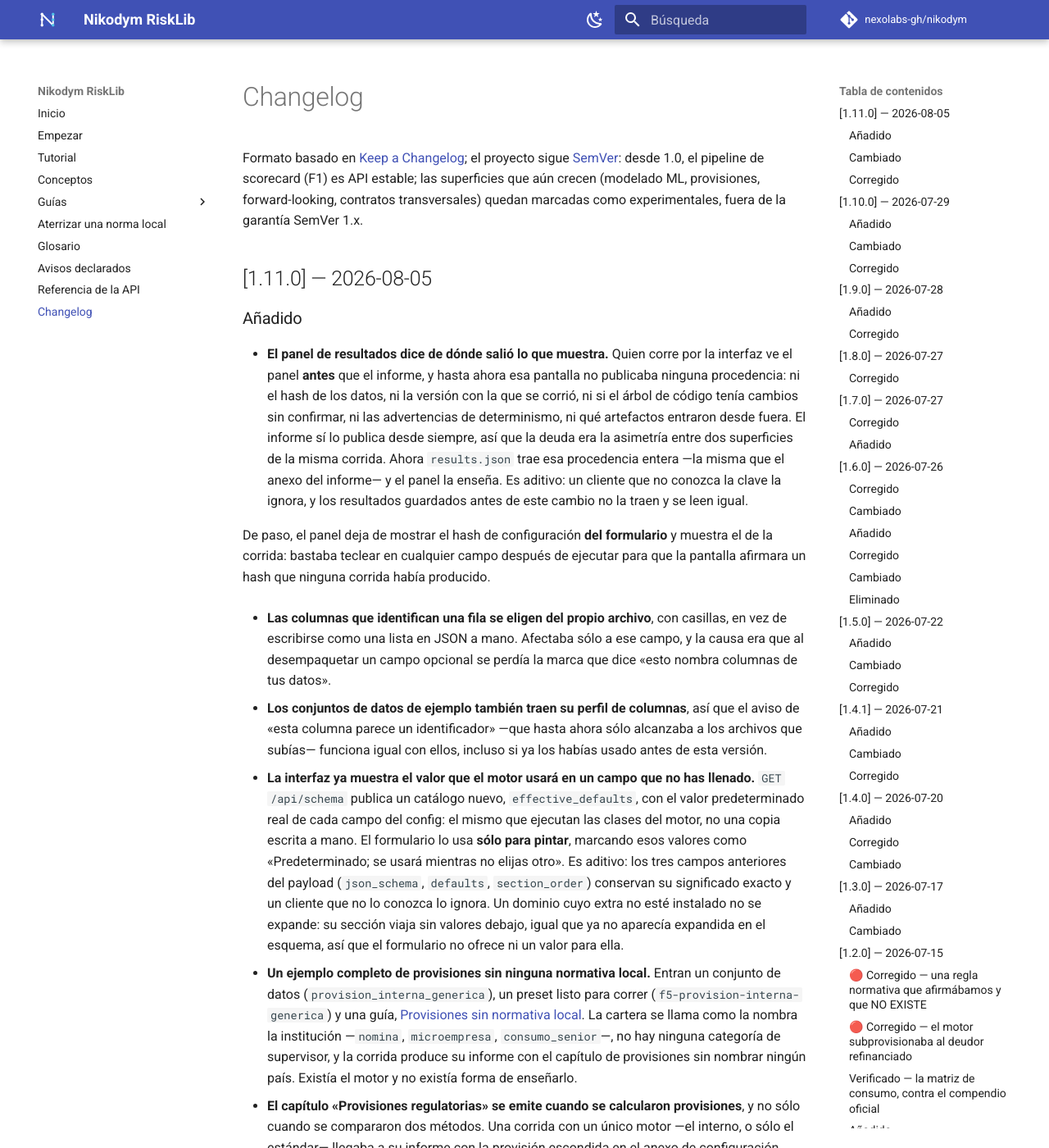
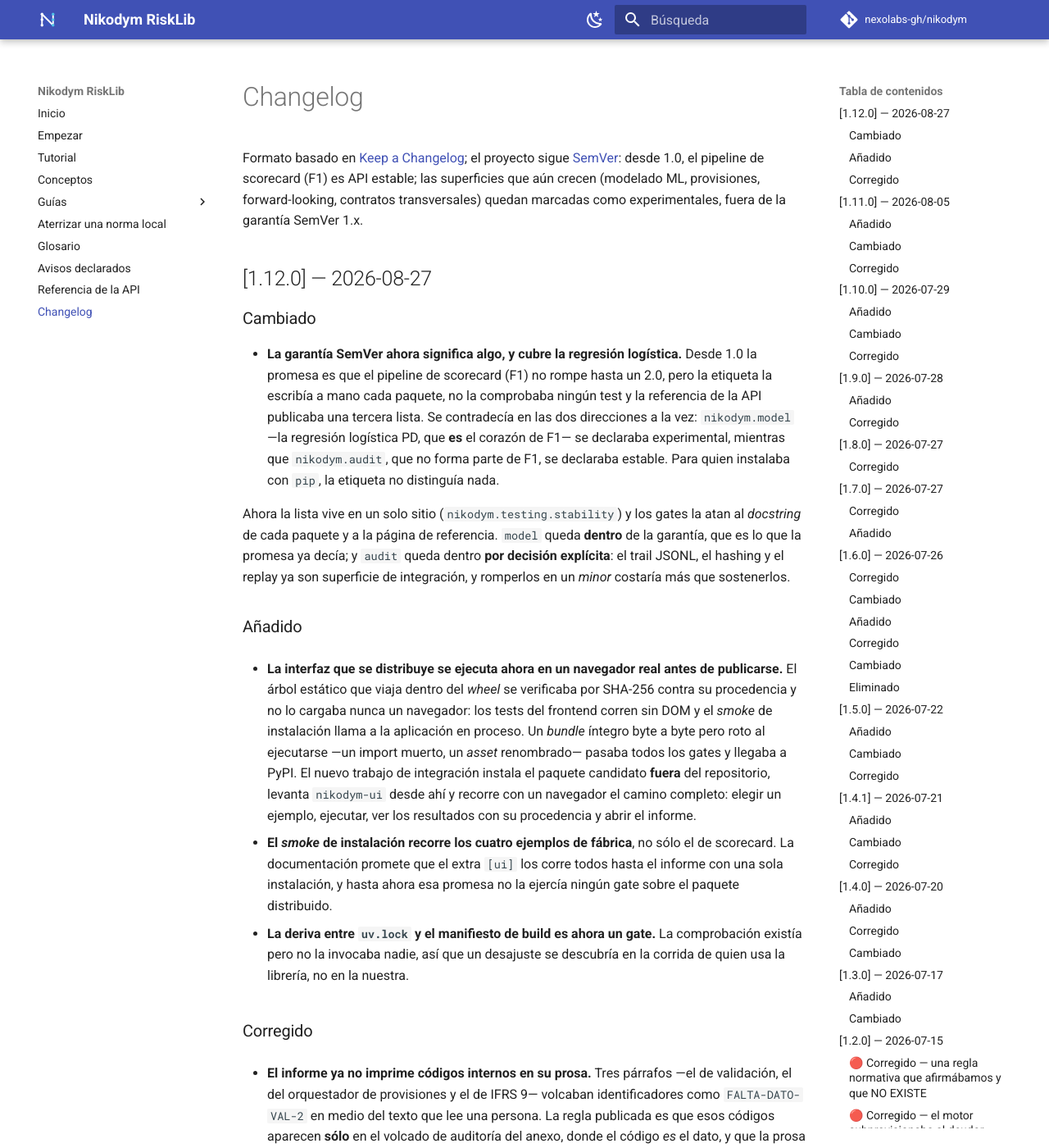
Before and after one commit to nexolabs-gh/nikodym, an MkDocs documentation site: the page built from docs_site/changelog.md, in a window 1280 px wide and 1400 px high. Shown: the whole window at 82% size. Built offline with MkDocs 1.6.1 and Material for MkDocs 9.7.7, drawn with Linux system fonts in a browser that asks for light colours; comment, search, counter and statistics services are not loaded; some of the changed text lies outside the part shown.

Commit message:
docs: corrige el copy público desalineado y corta la 1.12.0
Cuatro afirmaciones falsas o viejas en superficies que lee alguien que todavía no instaló nada:

- `README.md` SUBDECLARABA la reproducibilidad: decía que el hash del `uv.lock` estaba «pendiente» y
  que el campo «viaja vacío». Medido en vivo, `build_uv_lock_hash()` devuelve
  `32c611ad…3540d24` —idéntico al sha256 del lock— y `core/study.py:757` lo escribe SIEMPRE, sin
  condicional. Era la única discrepancia en dirección pesimista, y caía justo sobre el titular del
  producto.
- `docs_site/index.md` afirmaba que survival tiene capítulo propio en el informe. No lo tiene, y
  `report/builder.py:95` lo dice por escrito: su curva alimenta la prosa del capítulo IFRS 9.
- `docs_site/getting-started.md` describía el flujo como «el del sidebar». La interfaz arranca por un
  catálogo de trabajos («¿A qué viniste?») y el recorrido son cinco pasos con la configuración
  marcada como OPCIONAL. Verificado en la interfaz viva, no leído del código.
- La misma página contaba «tres presets» cuando `_PRESETS` tiene cuatro: faltaba
  `f5-provision-interna-generica`. El smoke de CI ahora ejerce los cuatro, así que la frase queda
  medida y no sólo escrita.

`check_build_manifest.py` no lo invocaba NADIE —ni un test ni un job—, así que la deriva entre
`uv.lock` y el manifiesto embebido se descubría en la corrida de quien usa la librería y no en la
nuestra. Pasa a ser gate, con su control negativo.

El runbook recoge lo durable: los tres gates nuevos de §5, por qué la recaptura no corre en Windows,
y una §11.4 reescrita con las DOS causas por las que `test_readiness_h9r_cli_bootstrap` se pone rojo
sin que ninguna sea del arnés.

Co-Authored-By: Claude Opus 5 <noreply@anthropic.com>

```diff
--- a/CHANGELOG.md
+++ b/CHANGELOG.md
@@ -4,6 +4,62 @@ Formato basado en [Keep a Changelog](https://keepachangelog.com/es-ES/1.1.0/);
 el proyecto sigue [SemVer](https://semver.org/lang/es/): desde 1.0, el pipeline de scorecard (F1)
 es API estable; las superficies que aún crecen (modelado ML, provisiones, forward-looking,
 contratos transversales) quedan marcadas como experimentales, fuera de la garantía SemVer 1.x.
+
+## [1.12.0] — 2026-08-27
+
+### Cambiado
+
+- **La garantía SemVer ahora significa algo, y cubre la regresión logística.** Desde 1.0 la promesa
+  es que el pipeline de scorecard (F1) no rompe hasta un 2.0, pero la etiqueta la escribía a mano
+  cada paquete, no la comprobaba ningún test y la referencia de la API publicaba una tercera lista.
+  Se contradecía en las dos direcciones a la vez: `nikodym.model` —la regresión logística PD, que
+  **es** el corazón de F1— se declaraba experimental, mientras que `nikodym.audit`, que no forma
+  parte de F1, se declaraba estable. Para quien instalaba con `pip`, la etiqueta no distinguía nada.
+
+  Ahora la lista vive en un solo sitio (`nikodym.testing.stability`) y los gates la atan al
+  *docstring* de cada paquete y a la página de referencia. `model` queda **dentro** de la garantía,
+  que es lo que la promesa ya decía; y `audit` queda dentro **por decisión explícita**: el trail
+  JSONL, el hashing y el replay ya son superficie de integración, y romperlos en un *minor* costaría
+  más que sostenerlos.
+
+### Añadido
+
+- **La interfaz que se distribuye se ejecuta ahora en un navegador real antes de publicarse.** El
+  árbol estático que viaja dentro del *wheel* se verificaba por SHA-256 contra su procedencia y no
+  lo cargaba nunca un navegador: los tests del frontend corren sin DOM y el *smoke* de instalación
+  llama a la aplicación en proceso. Un *bundle* íntegro byte a byte pero roto al ejecutarse —un
+  import muerto, un *asset* renombrado— pasaba todos los gates y llegaba a PyPI. El nuevo trabajo de
+  integración instala el paquete candidato **fuera** del repositorio, levanta `nikodym-ui` desde ahí
+  y recorre con un navegador el camino completo: elegir un ejemplo, ejecutar, ver los resultados con
+  su procedencia y abrir el informe.
+
+- **El *smoke* de instalación recorre los cuatro ejemplos de fábrica**, no sólo el de scorecard. La
+  documentación promete que el extra `[ui]` los corre todos hasta el informe con una sola
+  instalación, y hasta ahora esa promesa no la ejercía ningún gate sobre el paquete distribuido.
+
+- **La deriva entre `uv.lock` y el manifiesto de build es ahora un gate.** La comprobación existía
+  pero no la invocaba nadie, así que un desajuste se descubría en la corrida de quien usa la
+  librería, no en la nuestra.
+
+### Corregido
+
+- **El informe ya no imprime códigos internos en su prosa.** Tres párrafos —el de validación, el del
+  orquestador de provisiones y el de IFRS 9— volcaban identificadores como `FALTA-DATO-VAL-2` en
+  medio del texto que lee una persona. La regla publicada es que esos códigos aparecen **sólo** en
+  el volcado de auditoría del anexo, donde el código *es* el dato, y que la prosa explica la
+  limitación en palabras. Ahora cada aviso se redacta, y uno que el motor no sepa redactar se
+  declara igualmente, sin nombrarse: callar una limitación en un informe regulatorio sería el error
+  contrario, y peor.
+
+- **El `README` subdeclaraba la reproducibilidad.** Decía que el hash del `uv.lock` estaba pendiente
+  y que el campo «viaja vacío». Es falso desde hace varias versiones: el hash se calcula y se
+  escribe en el *lineage* de cada corrida.
+
+- **La referencia de la API decía publicar las firmas de `1.4.0`** en un paquete que iba por `1.11.0`.
+
+- **El sitio afirmaba que *survival* tiene capítulo propio en el informe.** No lo tiene, y el código
+  lo dice por escrito: su curva alimenta la prosa del capítulo de IFRS 9. También contaba tres
+  ejemplos de fábrica cuando hay cuatro.
 
 ## [1.11.0] — 2026-08-05
 
--- a/src/nikodym/__init__.py
+++ b/src/nikodym/__init__.py
@@ -10,7 +10,7 @@ pública de alto nivel (`run`, `check_pipeline`, `assemble_run`) se re-exporta d
 
 from typing import TYPE_CHECKING, Any
 
-__version__ = "1.11.0"
+__version__ = "1.12.0"
 
 __all__ = [
     "DatasetCheck",
```
Also changed, not shown: README.md (+2 -2 lines), docs/operacion/RUNBOOK.md (+37 -5 lines), docs_site/getting-started.md (+8 -4 lines), docs_site/index.md (+10 -8 lines), 1 other file.
